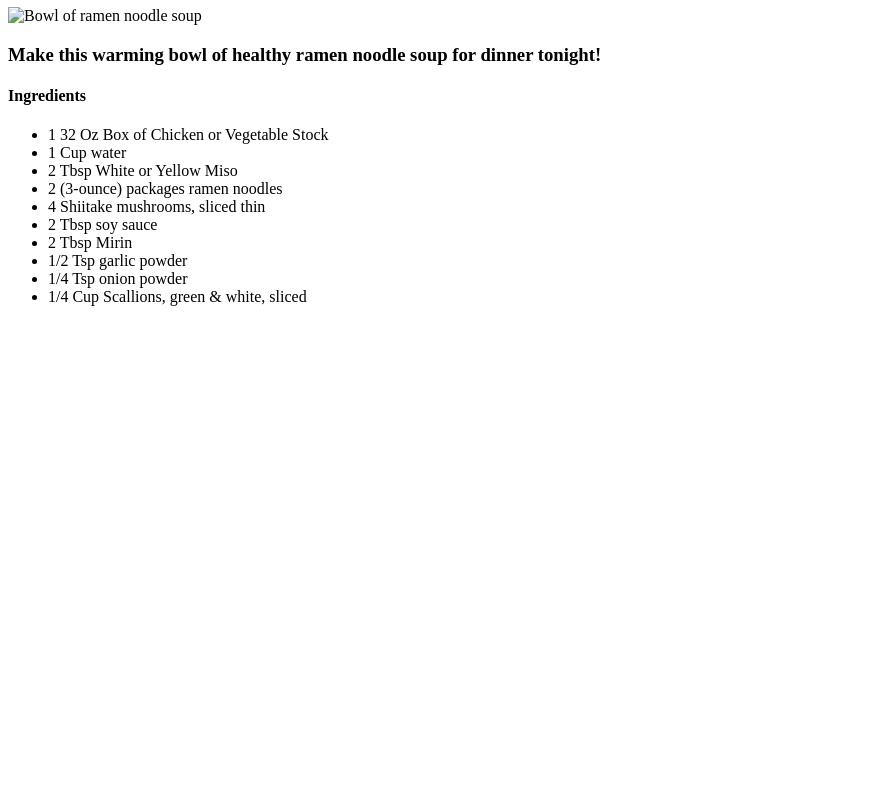
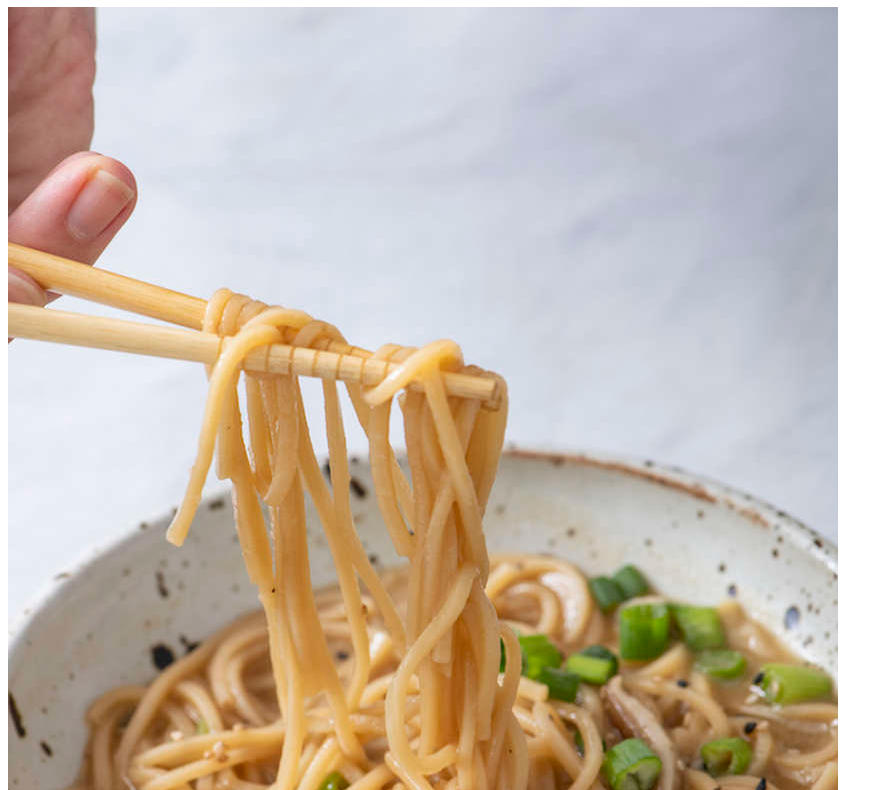
Before and after one commit to skeeler79/odin-recipes, a plain HTML site: page recipes/ramensoup.html in a window 1280 px wide. Shown: the part 73-863 px from the top of the page, without its empty margins (0-893 px from the left). Before the commit the page ends 800 px from the top, so only its background shows below. Drawn offline with Linux system fonts and the light colour scheme.

Commit message:
updated photos path

```diff
--- a/recipes/ramensoup.html
+++ b/recipes/ramensoup.html
@@ -8,7 +8,7 @@
 </head>
 <body>
     <h1>Healthy Ramen Noodle Soup</h1>
-    <img src="ramen.jpeg" alt="Bowl of ramen noodle soup">
+    <img src="photos/ramen.jpeg" alt="Bowl of ramen noodle soup">
     <h3>Make this warming bowl of healthy ramen noodle soup for dinner tonight!</h4>
     <h4>Ingredients</h4>
         <ul>
```
Also changed, not shown: recipes/chocchipcookies.html (+1 -1 lines), recipes/quiche.html (+0 -2 lines).
